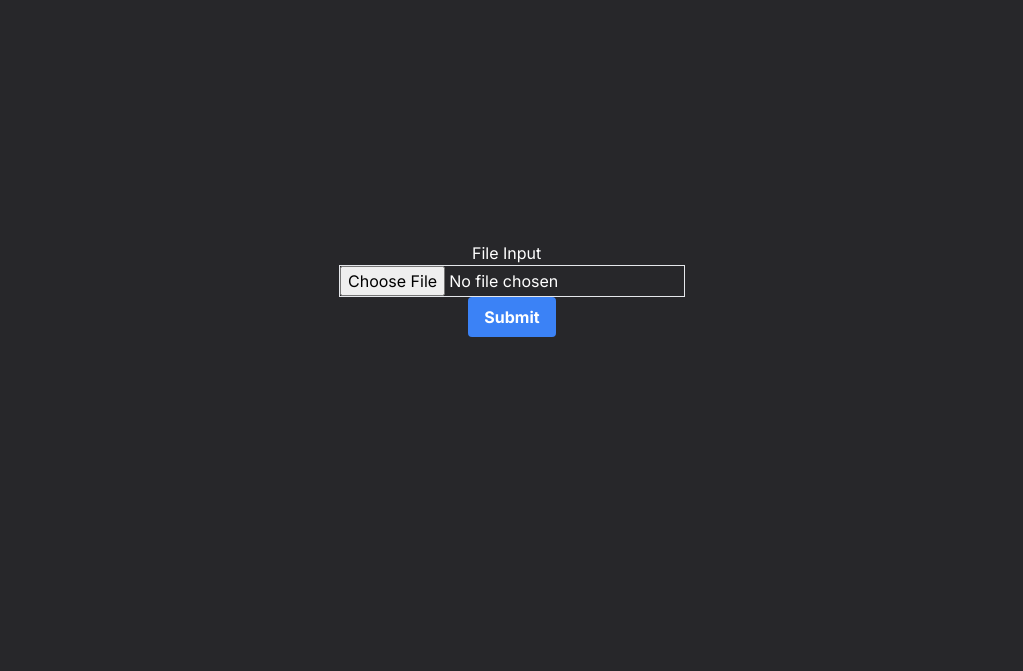
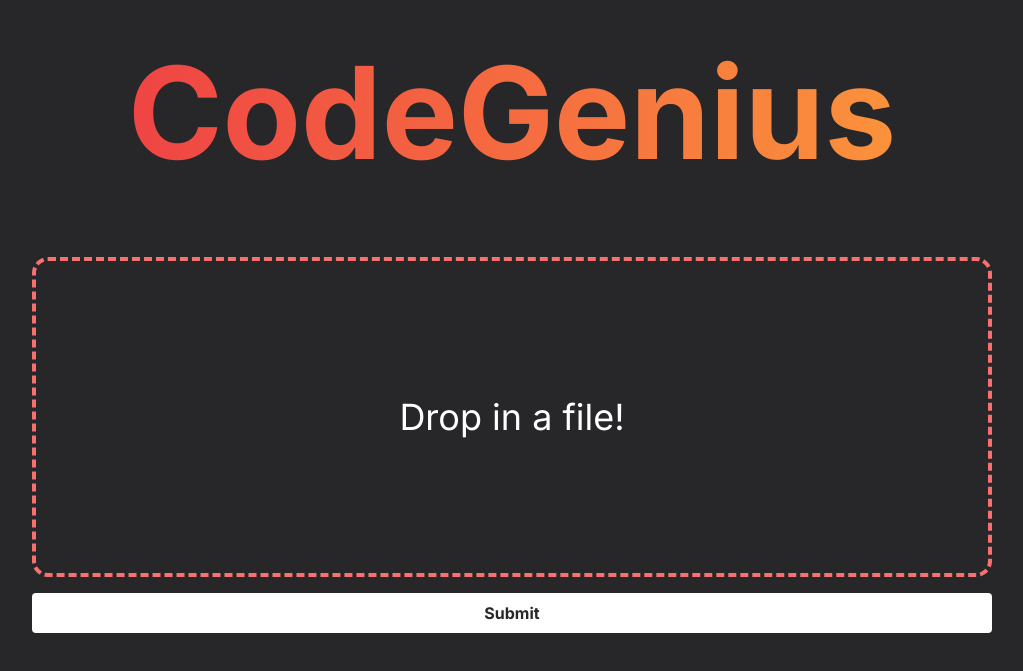
Before and after one commit to MatthewFrieri/HackThe6ix-CodeGenius, a Next.js app: page / in a window 1280 px wide. Shown: the part 111-782 px from the top of the page, without its empty margins (128-1151 px from the left). Built offline with nearby package versions, Linux system fonts and the light colour scheme.

Commit message:
home page done and line selection works

```diff
--- a/app/api/test.tsx
+++ /dev/null
@@ -1,5 +0,0 @@
-export default function test(){
-    return (
-        <h1>HEllo</h1>
-    );
-}
--- a/app/components/FileInput.tsx
+++ b/app/components/FileInput.tsx
@@ -1,10 +1,17 @@
 "use client";
 
 import { useState } from "react";
+import { useRouter } from "next/navigation";
 import CreatePrompt from "../api/prompt";
 
 export default function Home() {
   const [file, setFile] = useState<File>();
+  const router = useRouter();
+
+  const handleFileChange = (e: React.ChangeEvent<HTMLInputElement>) => {
+    const selectedFile = e.target.files?.[0];
+    setFile(selectedFile);
+  };
 
   const handleSubmit = (event: React.FormEvent) => {
     event.preventDefault();
@@ -13,11 +20,15 @@ export default function Home() {
       const reader = new FileReader();
 
       reader.onload = async (e) => {
-        const text = e.target?.result as string;
-        const prompt = CreatePrompt(text);
+        const fileText = e.target?.result as string;
+
+        const prompt = CreatePrompt(fileText);
 
         // Pass the prompt to llama here
         console.log(prompt);
+
+        // Navigate to the view page and pass the file content
+        router.push(`/view?fileText=${encodeURIComponent(fileText)}`);
       };
 
       reader.onerror = (e) => {
@@ -31,19 +42,26 @@ export default function Home() {
   };
 
   return (
-    <form
-      onSubmit={handleSubmit}
-      className="flex flex-col justify-center items-center h-screen w-full"
-    >
-      <label className="text-white w-20">File Input</label>
+    <form onSubmit={handleSubmit} className="flex flex-col">
       <input
+        id="fileInput"
         type="file"
-        onChange={(e) => setFile(e.target.files?.[0])}
-        className="border text-white "
+        className="hidden"
+        onChange={handleFileChange}
       />
+      <label
+        htmlFor="fileInput"
+        className={` border-4 p-6 rounded-2xl text-white w-[60rem] h-[20rem] flex flex-col items-center justify-center cursor-pointer ${
+          file ? "bg-green-600" : "border-dashed border-red-400"
+        } `}
+      >
+        <p className="text-4xl">
+          {file ? `Selected: ${file.name}` : "Drop in a file!"}
+        </p>
+      </label>
       <button
         type="submit"
-        className="bg-blue-500 hover:bg-blue-700 text-white font-bold py-2 px-4 rounded focus:outline-none focus:shadow-outline"
+        className="bg-white hover:bg-gray-200 text-zinc-800 font-bold py-2 px-4 rounded focus:outline-none focus:shadow-outline mt-4"
       >
         Submit
       </button>
--- /dev/null
+++ b/app/components/FileView.tsx
@@ -0,0 +1,88 @@
+"use client";
+
+import React, { useState } from "react";
+
+type Section = {
+  startLine: number;
+  endLine: number;
+  feedBack: string;
+};
+
+type Response = {
+  score: number;
+  sections: Section[];
+};
+
+export default function FileView({ fileText }: { fileText: string }) {
+  const text = JSON.stringify(fileText).slice(1, -1);
+  const lines = text.split("\\n");
+
+  const response: Response = {
+    score: 85,
+    sections: [
+      { startLine: 3, endLine: 6, feedBack: "feedback 1" },
+      { startLine: 9, endLine: 11, feedBack: "feedback 2" },
+    ],
+  };
+
+  const [hoveredSection, setHoveredSection] = useState<number | null>(null);
+  const [clickedSection, setClickedSection] = useState<number | null>(null);
+
+  const handleMouseEnter = (section: Section) => {
+    setHoveredSection(response.sections.indexOf(section));
+  };
+
+  const handleMouseLeave = () => {
+    if (clickedSection === null) {
+      setHoveredSection(null);
+    }
+  };
+
+  const handleClick = (section: Section) => {
+    const sectionIndex = response.sections.indexOf(section);
+    if (clickedSection === sectionIndex) {
+      setClickedSection(null); // Deselect if already selected
+    } else {
+      setClickedSection(sectionIndex); // Select new section
+    }
+  };
+
+  return (
+    <div className="flex p-10">
+      <div className="p-10 border border-gray-400 rounded-xl w-[60rem] mr-10">
+        {lines.map((line, index) => {
+          const section = response.sections.find(
+            (sec) => index >= sec.startLine - 1 && index < sec.endLine
+          );
+          const isHovered =
+            section && response.sections.indexOf(section) === hoveredSection;
+          const isClicked =
+            section && response.sections.indexOf(section) === clickedSection;
+          const isSignificant = section !== undefined;
+
+          return (
+            <span key={index} className="flex font-mono">
+              <p className="text-gray-400 w-10">{index + 1}</p>
+              <p
+                className={`text-white ${isSignificant ? "bg-slate-700" : ""} ${
+                  isHovered || isClicked ? "text-yellow-400" : ""
+                }`}
+                onMouseEnter={() => section && handleMouseEnter(section)}
+                onMouseLeave={handleMouseLeave}
+                onClick={() => section && handleClick(section)}
+              >
+                {line}
+              </p>
+            </span>
+          );
+        })}
+      </div>
+      <div className="border p-10 border-gray-400 text-white rounded-xl w-[40rem]">
+        {hoveredSection !== null
+          ? response.sections[hoveredSection].feedBack
+          : clickedSection !== null &&
+            response.sections[clickedSection].feedBack}
+      </div>
+    </div>
+  );
+}
--- a/app/page.tsx
+++ b/app/page.tsx
@@ -1,5 +1,12 @@
 import FileInput from "./components/FileInput";
 
 export default function HomePage() {
-  return <FileInput></FileInput>;
+  return (
+    <div className="flex justify-center items-center flex-col my-40">
+      <h1 className="text-9xl font-bold mb-20 w-fit text-transparent bg-gradient-to-r from-red-500 to-orange-400 bg-clip-text">
+        CodeGenius
+      </h1>
+      <FileInput></FileInput>
+    </div>
+  );
 }
--- /dev/null
+++ b/app/view/page.tsx
@@ -0,0 +1,23 @@
+"use client";
+
+import { useSearchParams } from "next/navigation";
+import FileView from "@/app/components/FileView";
+import { useEffect, useState } from "react";
+
+export default function ViewPage() {
+  const searchParams = useSearchParams();
+  const [text, setText] = useState<string>("");
+
+  useEffect(() => {
+    // Get the fileText parameter from the searchParams
+    const fileText = searchParams.get("fileText");
+
+    if (fileText) {
+      const decodedText = decodeURIComponent(fileText);
+      setText(decodedText);
+      console.log(decodedText);
+    }
+  }, [searchParams]);
+
+  return <FileView fileText={text}></FileView>;
+}
```
